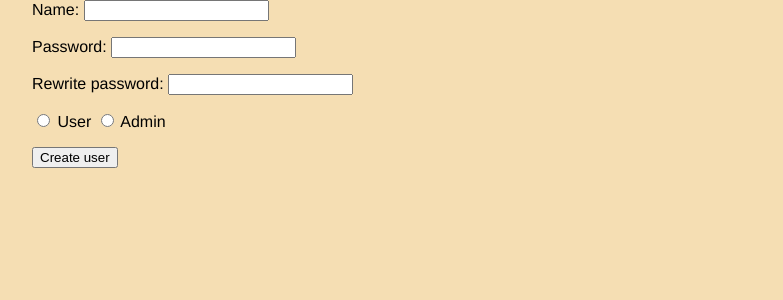
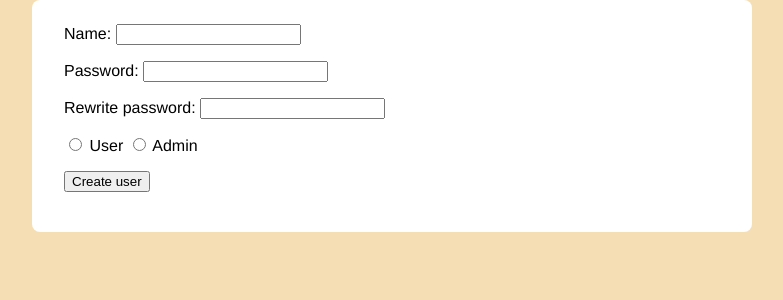
Before and after one commit to TuuPu/TSOHA, a Flask app: page /register in a window 1280 px wide. Shown: the top 300 px of the page, without its empty margins (248-1031 px from the left). Run offline with Flask 2, Linux system fonts and the light colour scheme.

Commit message:
Css updates to all pages

```diff
--- a/templates/addrestaurant.html
+++ b/templates/addrestaurant.html
@@ -5,6 +5,7 @@
 <div class="header">
 <h1>Add a restaurant</h1>
 </div>
+<div class="content">
 <form action="/addrestaurant" method="POST">
   <p>Restaurant's name<br>
   <input type="text" name="name"></p>
@@ -28,4 +29,5 @@
   </p>
   <input type="submit" value="Add a restaurant">
 </form>
+</div>
 </body>
--- a/templates/deleterestaurant.html
+++ b/templates/deleterestaurant.html
@@ -5,6 +5,7 @@
 <div class="header">
     <h1>Remove a restaurant from the app</h1>
 </div>
+<div class="content">
 <form action="/deleterestaurant" method="post">
     Name of the restaurant to be deleted:
     <p>
@@ -12,4 +13,5 @@
     <p>
     <input type="submit" value="Delete restaurant">
 </form>
+</div>
 </body>
--- a/templates/login.html
+++ b/templates/login.html
@@ -4,6 +4,7 @@
 <div class="header">
 <h1>Login/register to restaurant app</h1>
 </div>
+<div class="content">
 <form action="/login" method="post">
 User: <input type="text" name="username">
 <p>
@@ -13,4 +14,5 @@ Password: <input type="password" name="password">
 <input type="submit" value="Login">
 </form>
 If you are not registered, you can create an account <a href="/register">here</a>
+    </div>
 </body>
--- a/templates/register.html
+++ b/templates/register.html
@@ -1,6 +1,7 @@
 <link rel = "stylesheet" href = "{{ url_for('static', filename = 'css/main.css') }}">
 <meta name="viewport" content="width=device-width, initial-scale=1">
 <body>
+<div class="content">
 <form action="/register" method="post">
 Name: <input type="text" name="username">
 <p>
@@ -13,4 +14,5 @@ Rewrite password: <input type="password" name="password2">
 <p>
 <input type="submit" value="Create user">
 </form>
+</div>
 </body>
--- a/templates/restaurant.html
+++ b/templates/restaurant.html
@@ -6,6 +6,7 @@
 <div class="header">
 <h1>Restaurant's info</h1>
 </div>
+<div class="content">
     <h3>{{restaurant}}</h3>
 Description: {{ description.type}}
 <p>
@@ -50,4 +51,5 @@ Write a review:
 <input type="hidden" name="csrf_token" value="{{ session.csrf_token }}">
 <input type="submit" value="Send">
 </form>
+</div>
 </body>
--- a/templates/restaurantlist.html
+++ b/templates/restaurantlist.html
@@ -5,9 +5,11 @@
 <div class="header">
 <h1>List of restaurants available</h1>
 </div>
+<div class="content">
 <hr>
 {% for restaurantlist in restaurantlists %}
 <a href = "/restaurant/{{restaurantlist.id}}">{{ restaurantlist.name }}</a>
 <hr>
 {% endfor %}
+</div>
 </body>
--- a/templates/tags.html
+++ b/templates/tags.html
@@ -6,6 +6,7 @@
 <div class="header">
     <h1>Give tags for restaurants</h1>
 </div>
+<div class="content">
 <form action="/tags" method="POST">
     <p>
         Add a tag for a restaurant
@@ -27,4 +28,5 @@
     </p>
     <input type="submit" value="choose">
 </form>
+</div>
 </body>
```
Also changed, not shown: templates/index.html (line endings or trailing spaces).
